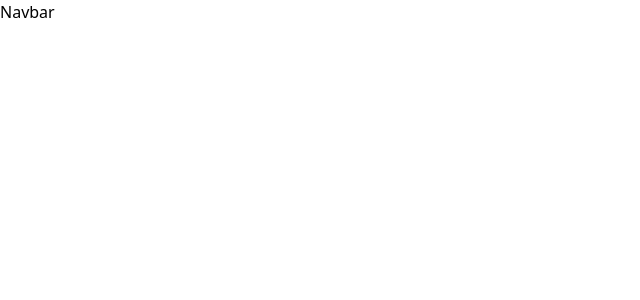
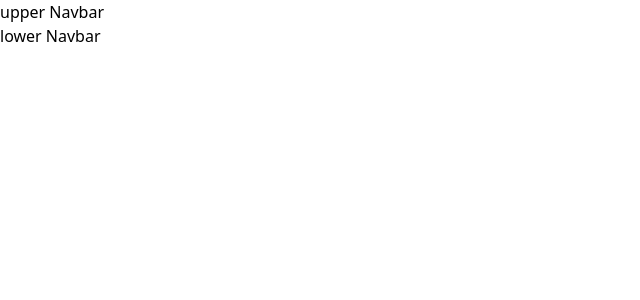
Before and after one commit to Mr-otmane/11_ecommerce_web, a React (Vite) app: page / in a window 1280 px wide. Shown: the top 300 px of the page, without its empty margins (0-640 px from the left). Built offline with nearby package versions, Linux system fonts and the light colour scheme.

Commit message:
put new div tags

```diff
--- a/src/components/Navbar/Navbar.jsx
+++ b/src/components/Navbar/Navbar.jsx
@@ -1,7 +1,14 @@
 import React from "react";
 
 const Navbar = () => {
-  return <div>Navbar</div>;
+  return <div>
+    upper Navbar
+
+    <div></div>
+    lower Navbar
+     <div></div>
+  </div>;
+
 };
 
 export default Navbar;
```
